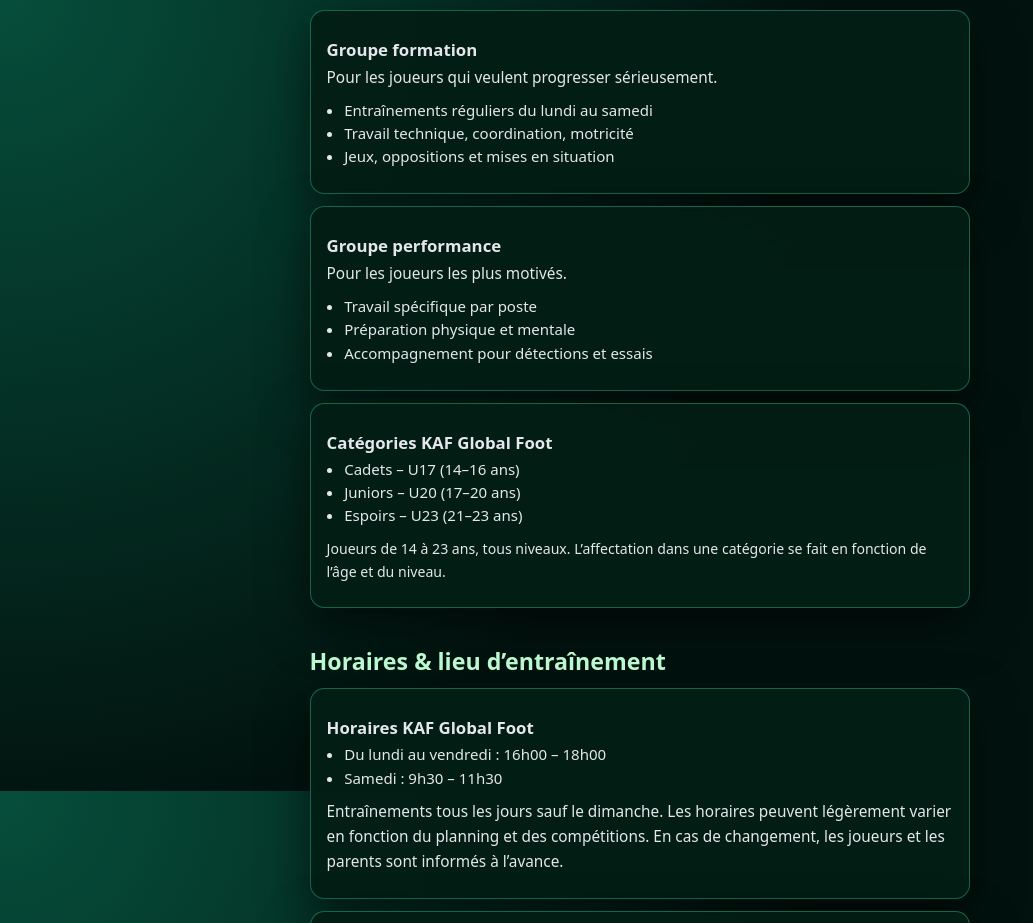
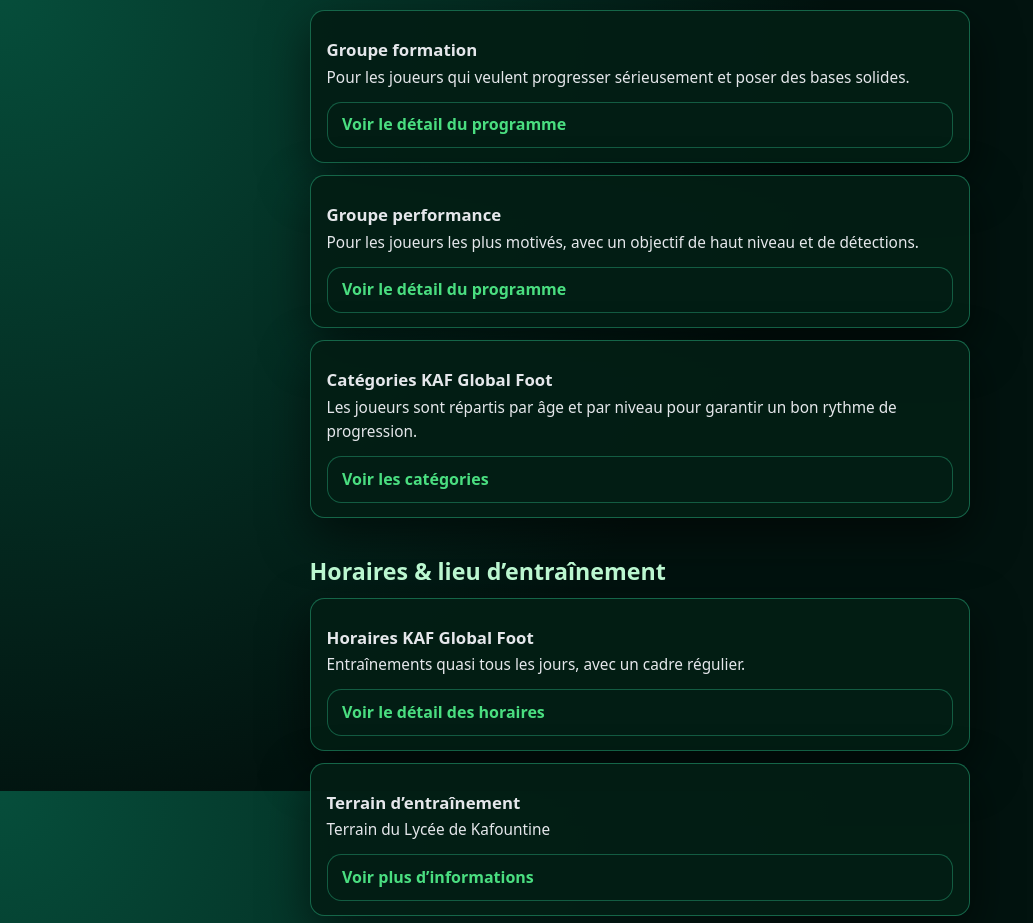
Before and after one commit to meliusmum-sketch/KAF-GLOBAL-FOOT, a Next.js app: page / in a window 1280 px wide. Shown: the part 809-1732 px from the top of the page, without its empty margins (0-1033 px from the left). Built offline with nearby package versions, Linux system fonts and the light colour scheme.

Commit message:
Update index.js
content: voir plus sur programmes/horaires

```diff
--- a/pages/index.js
+++ b/pages/index.js
@@ -1,5 +1,5 @@
 // pages/index.tsx
-// Remplace TOUT le contenu du fichier par ce code.
+// Remplace TOUT le contenu de ce fichier par ce code.
 
 export default function Home() {
   return (
@@ -63,7 +63,7 @@ export default function Home() {
                   KAF Global Foot – académie de football à Kafountine
                 </h1>
                 <p className="hero-subtitle">
-                  Formation des joueurs de 14 à 23 ans dans un cadre sérieux,
+                  Formation de joueurs de 14 à 23 ans, dans un cadre sérieux,
                   sécurisé et convivial.
                 </p>
                 <p className="hero-meta">
@@ -151,35 +151,56 @@ export default function Home() {
 
             <div className="card">
               <h3>Groupe formation</h3>
-              <p>Pour les joueurs qui veulent progresser sérieusement.</p>
+              <p>
+                Pour les joueurs qui veulent progresser sérieusement et poser
+                des bases solides.
+              </p>
+              <details className="details">
+                <summary>Voir le détail du programme</summary>
                 <ul>
-                <li>Entraînements réguliers du lundi au samedi</li>
-                <li>Travail technique, coordination, motricité</li>
-                <li>Jeux, oppositions et mises en situation</li>
+                  <li>Entraînements du lundi au samedi</li>
+                  <li>Travail technique : conduite de balle, contrôle, passes</li>
+                  <li>Coordination, motricité, déplacements sans ballon</li>
+                  <li>Jeux réduits, oppositions et mises en situation</li>
                 </ul>
+              </details>
             </div>
 
             <div className="card">
               <h3>Groupe performance</h3>
-              <p>Pour les joueurs les plus motivés.</p>
+              <p>
+                Pour les joueurs les plus motivés, avec un objectif de haut
+                niveau et de détections.
+              </p>
+              <details className="details">
+                <summary>Voir le détail du programme</summary>
                 <ul>
-                <li>Travail spécifique par poste</li>
-                <li>Préparation physique et mentale</li>
+                  <li>Travail spécifique par poste (gardien, défenseur, etc.)</li>
+                  <li>Préparation physique, renforcement et prévention blessures</li>
+                  <li>Préparation mentale, concentration, gestion du stress</li>
                   <li>Accompagnement pour détections et essais</li>
                 </ul>
+              </details>
             </div>
 
             <div className="card">
               <h3>Catégories KAF Global Foot</h3>
+              <p>
+                Les joueurs sont répartis par âge et par niveau pour garantir un
+                bon rythme de progression.
+              </p>
+              <details className="details">
+                <summary>Voir les catégories</summary>
                 <ul>
-                <li>Cadets – U17 (14–16 ans)</li>
-                <li>Juniors – U20 (17–20 ans)</li>
-                <li>Espoirs – U23 (21–23 ans)</li>
+                  <li>Cadets – U17 : 14–16 ans</li>
+                  <li>Juniors – U20 : 17–20 ans</li>
+                  <li>Espoirs – U23 : 21–23 ans</li>
                 </ul>
                 <p className="meta-line">
-                Joueurs de 14 à 23 ans, tous niveaux. L’affectation dans une
-                catégorie se fait en fonction de l’âge et du niveau.
+                  L’affectation dans une catégorie se fait en fonction de l’âge,
+                  du niveau et de la maturité du joueur.
                 </p>
+              </details>
             </div>
           </section>
 
@@ -189,29 +210,34 @@ export default function Home() {
 
             <div className="card">
               <h3>Horaires KAF Global Foot</h3>
+              <p>Entraînements quasi tous les jours, avec un cadre régulier.</p>
+              <details className="details">
+                <summary>Voir le détail des horaires</summary>
                 <ul>
                   <li>Du lundi au vendredi : 16h00 – 18h00</li>
                   <li>Samedi : 9h30 – 11h30</li>
                 </ul>
                 <p>
-                Entraînements tous les jours sauf le dimanche. Les horaires
-                peuvent légèrement varier en fonction du planning et des
-                compétitions. En cas de changement, les joueurs et les parents
-                sont informés à l’avance.
+                  En cas de changement (match, tournoi, détection), les joueurs
+                  et les parents sont informés à l’avance.
                 </p>
+              </details>
             </div>
 
             <div className="card">
               <h3>Terrain d’entraînement</h3>
               <p>Terrain du Lycée de Kafountine</p>
+              <details className="details">
+                <summary>Voir plus d’informations</summary>
                 <p>
                   Crewane, Kafountine, département de Bignona, région de
                   Ziguinchor (Casamance).
                 </p>
                 <p>
-                Une carte Google Maps est disponible ci-dessous pour vous aider
-                à trouver le terrain.
+                  Un environnement calme, propice au travail, avec une vraie
+                  ambiance de football local et de Casamance.
                 </p>
+              </details>
             </div>
           </section>
 
@@ -249,10 +275,7 @@ export default function Home() {
           {/* CONTACT */}
           <section id="contact" className="section">
             <h2>Contact KAF Global Foot</h2>
-            <p>
-              Pour toute question (pré-inscriptions, horaires, tarifs,
-              partenariats), contactez-nous :
-            </p>
+            <p>Pour toute question (pré-inscriptions, horaires, tarifs) :</p>
             <ul>
               <li>Téléphone / WhatsApp : +221 78 270 24 57</li>
               <li>Email : contact@kafglobalfoot.com</li>
```
Lines whose indentation alone changed are shown as unchanged.
